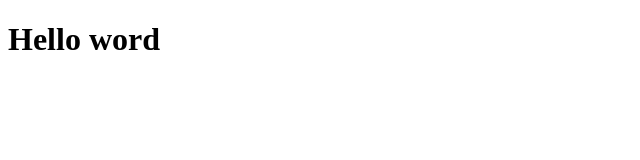
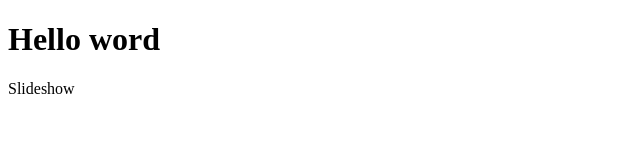
Before and after one commit to LEKSINAT/branch-name, a plain HTML site: page index.html in a window 1280 px wide. Shown: the full height of the page, 0-640 px from the left. Drawn offline with Linux system fonts and the light colour scheme.

Commit message:
add sileshow

```diff
--- a/index.html
+++ b/index.html
@@ -7,5 +7,6 @@
 </head>
 <body>
     <h1>Hello word</h1>
+    <p>Slideshow</p>
 </body>
 </html>
```
